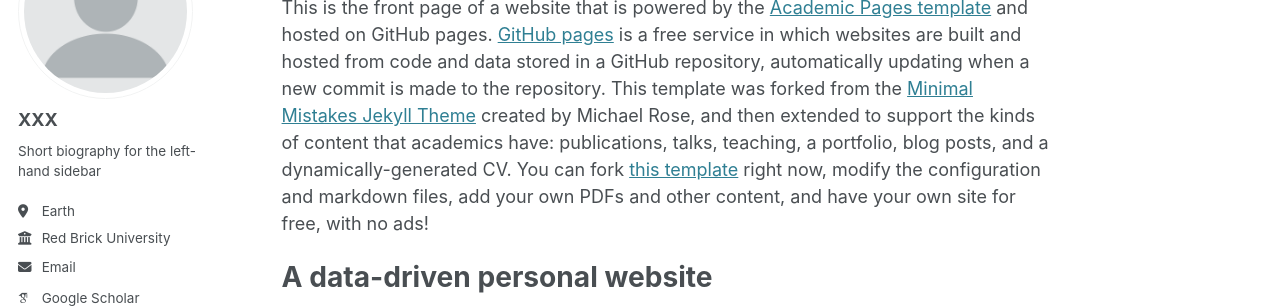
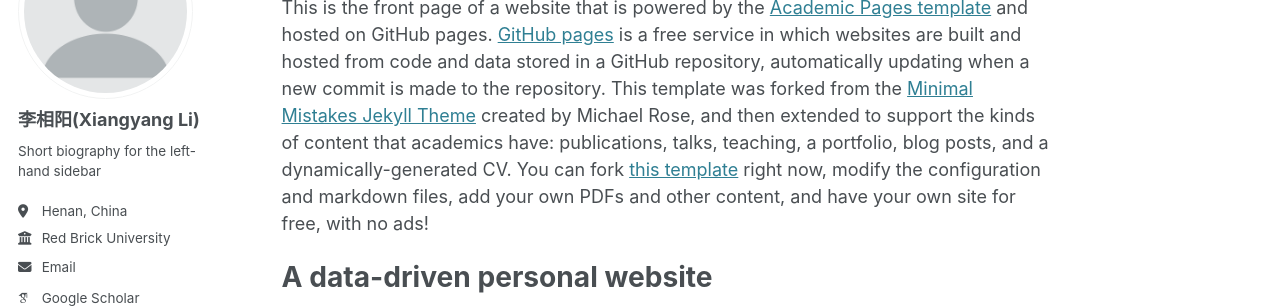
Before and after one commit to Li1231Li/lixiangyang, a Jekyll site: the page built from _pages/about.md, in a window 1280 px wide. Shown: the part 182-490 px from the top of the page. Built offline with Jekyll 4.4.1, drawn with Linux system fonts in a browser that asks for light colours; some web fonts are replaced.

Commit message:
Update _config.yml

```diff
--- a/_config.yml
+++ b/_config.yml
@@ -22,10 +22,10 @@ repository               : "academicpages/academicpages.github.io"
 author:
   # Biographic information
   avatar           : "profile.png"
-  name             : "XXX"
+  name             : "李相阳(Xiangyang Li)"
   pronouns         : # example: "she/her"
   bio              : "Short biography for the left-hand sidebar"
-  location         : "Earth"
+  location         : "Henan, China"
   employer         : "Red Brick University"
   uri              : # URL
   email            : "none@example.org"
```
